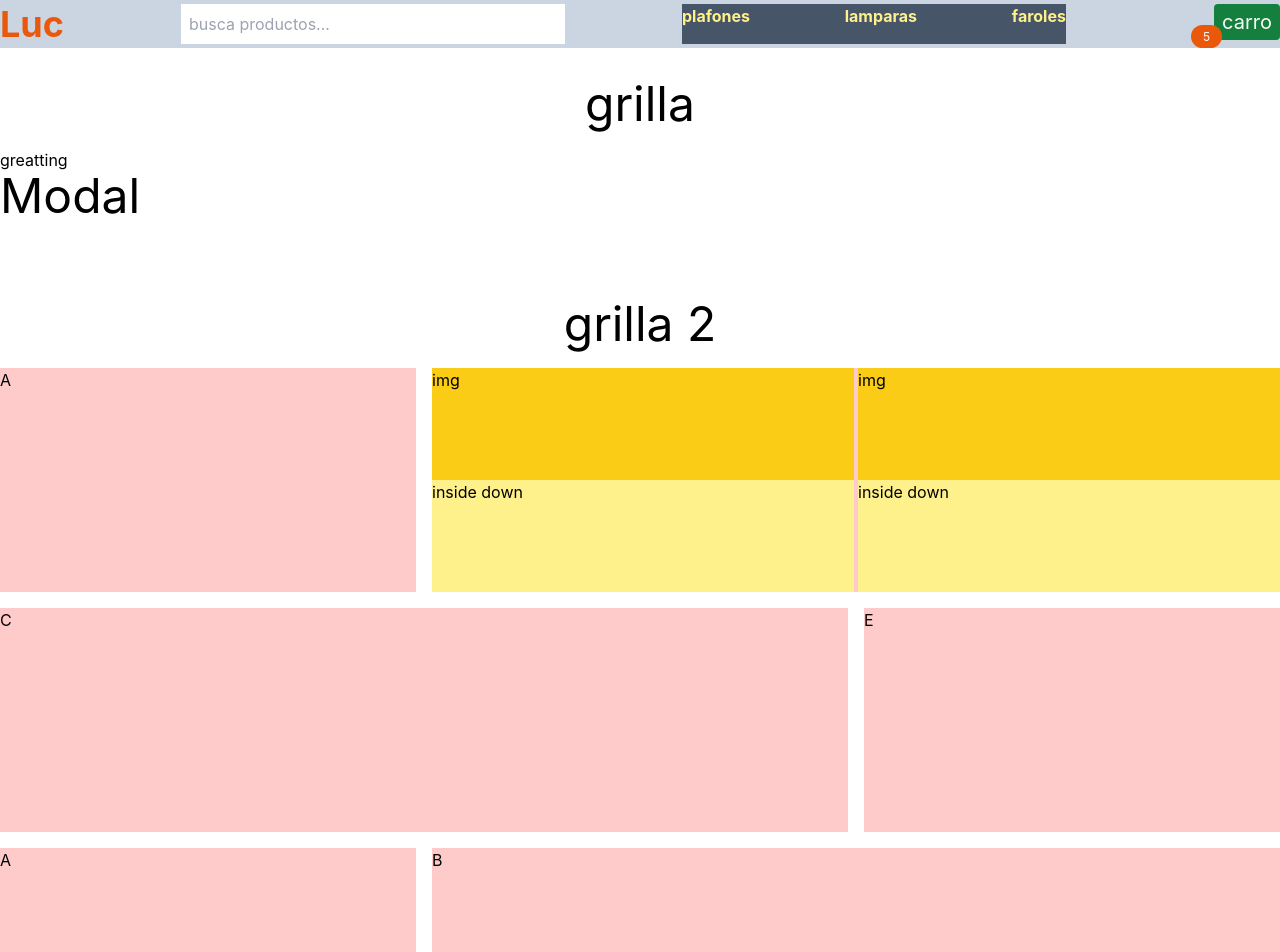
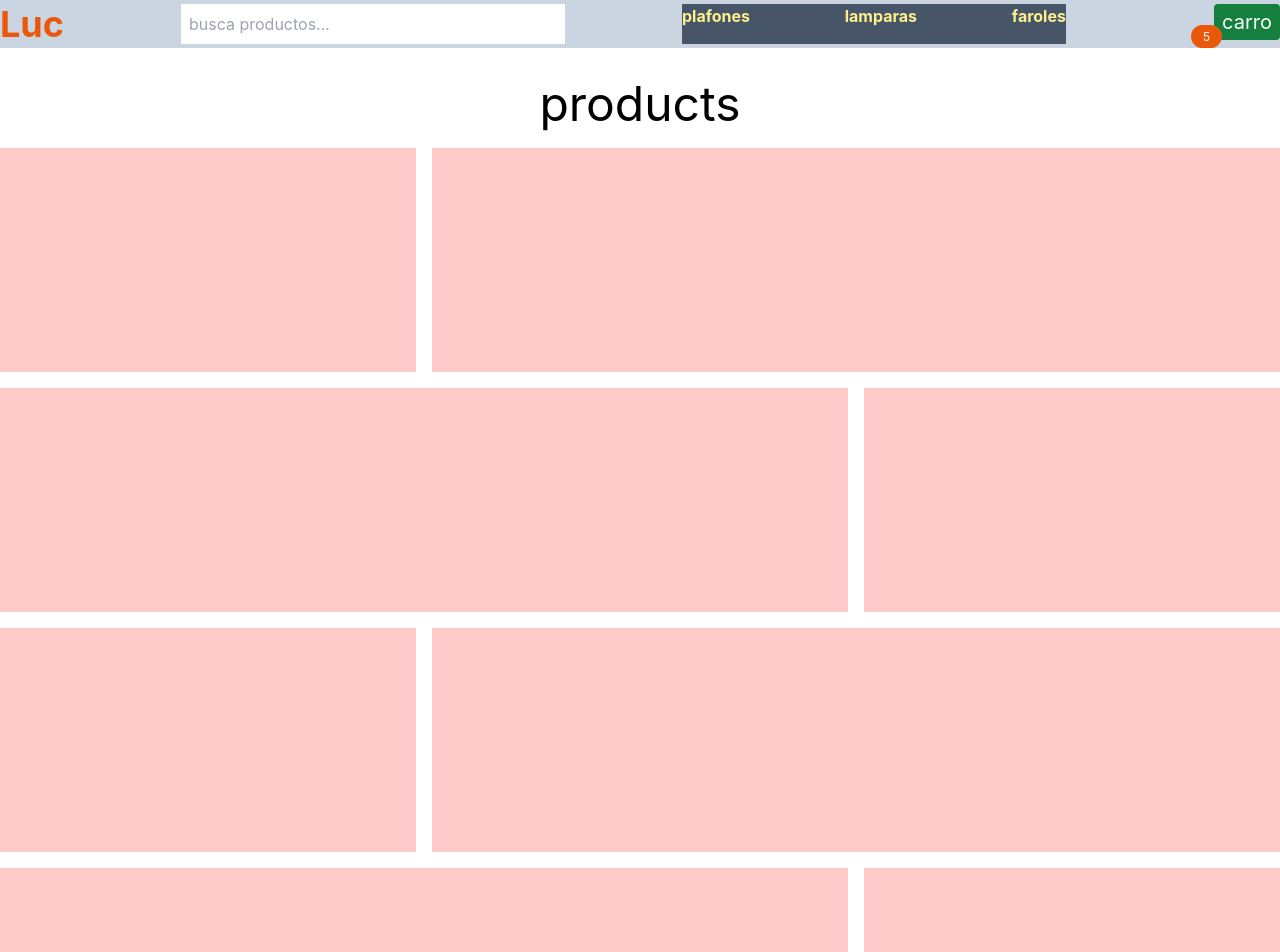
Before and after one commit to marianorigo18/reactNavbarTailwind, a React (Create React App) app: page / in a window 1280 px wide. Shown: the top 952 px of the page. Built offline with nearby package versions, Linux system fonts and the light colour scheme; the HTML template or start-up script is replaced by a standard one.

Commit message:
fix commit

```diff
--- a/src/App.js
+++ b/src/App.js
@@ -1,35 +1,25 @@
 import Navbar from "./components/Navbar";
 import Title from "./components/Title";
 import ContainerList from "./components/ItemListContainer"
-import Modal from "./components/Modal";
 
 function App() {
   return (
     <>
     <Navbar></Navbar>
-    <Title string="grilla"/>
-    <ContainerList content="greatting"/>
-    <Modal />
-    <Title string="grilla 2"></Title>
+    <Title string="products"/>
+    <ContainerList>
     <div className="container mx-auto grid gap-4 grid-cols-3">
-      <div className="h-36 sm:h-56 bg-red-200">A</div>
+      <div className="h-36 sm:h-56 bg-red-200"></div>
       <div className="h-36 sm:h-56 bg-red-200 col-span-2 grid grid-cols-2 gap-1">
-        <div className="bg-blue-300 grid grid-rows-2">
-          <div className="bg-yellow-400 gap-1">img</div>
-          <div className="bg-yellow-200 gap-1">inside down</div>
-        </div>
-        <div className="bg-blue-300 grid grid-rows-2">
-          <div className="bg-yellow-400 gap-1">img</div>
-          <div className="bg-yellow-200 gap-1">inside down</div>
-        </div>
       </div>
-      <div className="h-36 sm:h-56 bg-red-200 col-span-2">C</div>
-      <div className="h-36 sm:h-56 bg-red-200">E</div>
-      <div className="h-36 sm:h-56 bg-red-200">A</div>
-      <div className="h-36 sm:h-56 bg-red-200 col-span-2">B</div>
-      <div className="h-36 sm:h-56 bg-red-200 col-span-2">C</div>
-      <div className="h-36 sm:h-56 bg-red-200">E</div>
+      <div className="h-36 sm:h-56 bg-red-200 col-span-2"></div>
+      <div className="h-36 sm:h-56 bg-red-200"></div>
+      <div className="h-36 sm:h-56 bg-red-200"></div>
+      <div className="h-36 sm:h-56 bg-red-200 col-span-2"></div>
+      <div className="h-36 sm:h-56 bg-red-200 col-span-2"></div>
+      <div className="h-36 sm:h-56 bg-red-200"></div>
     </div>
+    </ContainerList>
     </>
   );
 }
--- a/src/components/ItemListContainer.jsx
+++ b/src/components/ItemListContainer.jsx
@@ -2,7 +2,7 @@ import React from 'react'
 
 function itemListContainer(props) {
   return (
-    <div>{props.content}</div>
+    <div>{props.children}</div>
   )
 }
 
```
